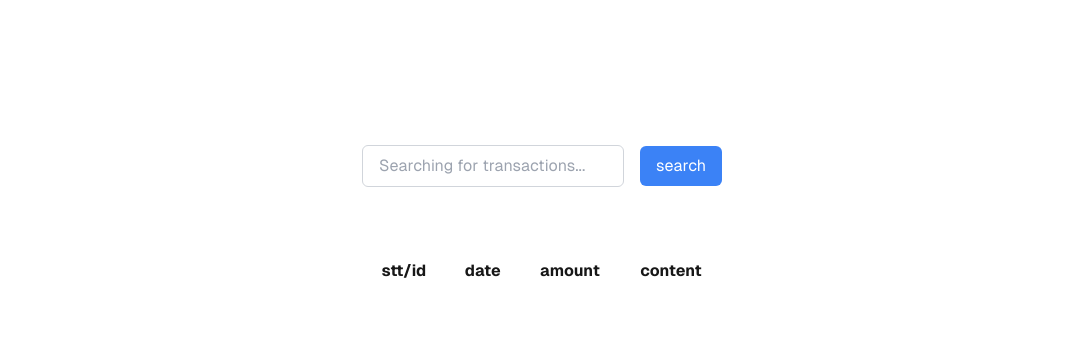
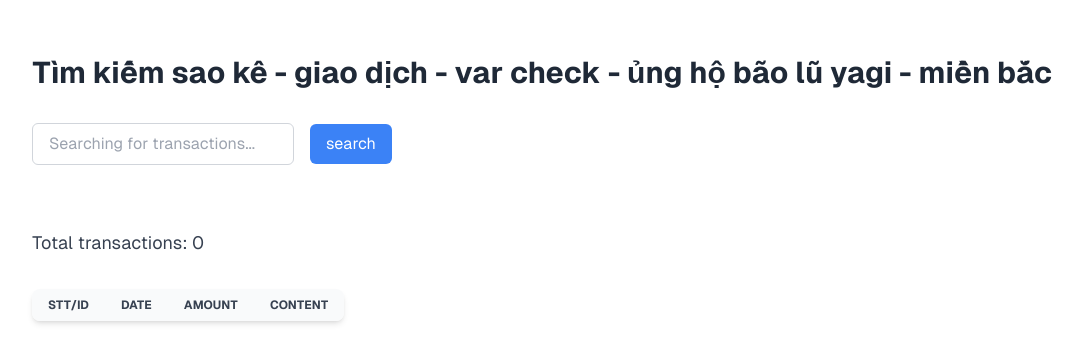
Before and after one commit to ddoffy/saoke-ui, a Next.js app: page / in a window 1280 px wide. Shown: the part 322-684 px from the top of the page, without its empty margins (98-1180 px from the left). Built offline with nearby package versions, Linux system fonts and the light colour scheme.

Commit message:
Update UI and add meta data

```diff
--- a/app/layout.tsx
+++ b/app/layout.tsx
@@ -14,8 +14,13 @@ const geistMono = localFont({
 });
 
 export const metadata: Metadata = {
-  title: "Sao ke | Doffy Law",
-  description: "Sao ke | Doffy Law",
+  title: "Doffy Law | Sao ke - var check - giao dich - ung ho - mien bac - bao lu - yagi",
+  description: "Sao ke | Doffy Law | Tìm kiếm sao kê - giao dịch - var check - ủng hộ bão lũ yagi - miền bắc",
+  keywords: ["Sao ke", "Doffy Law", "var check", "giao dich", "ung ho", "mien bac", "bao lu", "yagi"],
+  viewport: "width=device-width, initial-scale=1",
+  creator: "D. Doffy",
+  publisher: "Doffy Law",
+  authors: { name: "D. Doffy", url: 'https://doffylaw.org' },
 };
 
 export default function RootLayout({
--- a/app/page.tsx
+++ b/app/page.tsx
@@ -1,6 +1,5 @@
-'use client';
+"use client";
 import { useState } from "react";
-
 // item structure to hold the data
 class Item {
   stt: string;
@@ -47,7 +46,7 @@ export default function Home() {
         },
       });
       if (!response.ok) {
-        throw new Error('Something went wrong');
+        throw new Error("Something went wrong");
       }
       const result = await response.json();
       const data = new Result(result.result, result.total);
@@ -56,11 +55,9 @@ export default function Home() {
     } catch (err) {
       if (err instanceof TypeError) {
         setError("Failed to fetch data");
-      }
-      else if (err instanceof Error) {
+      } else if (err instanceof Error) {
         setError(err.message);
-      }
-      else {
+      } else {
         setError("Something went wrong");
       }
       setResult(new Result([], 0)); // Clear any previous data
@@ -81,6 +78,11 @@ export default function Home() {
   return (
     <div className="grid grid-rows-[] items-center justify-items-center min-h-screen p-8 pb-20 gap-16 sm:p-20 font-[family-name:var(--font-geist-sans)]">
       <main className="flex flex-col gap-8 row-start-2 items-center sm:items-start">
+        {/* Add a title */}
+        <h1 className="text-3xl font-bold text-gray-800 dark:text-gray-200">
+          Tìm kiếm sao kê - giao dịch - var check - ủng hộ bão lũ yagi - miền
+          bắc
+        </h1>
         {/* Add a table to display data search   */}
         <div className="flex items-center gap-4">
           <input
@@ -96,7 +98,10 @@ export default function Home() {
               }
             }}
           />
-          <button className="px-4 py-2 bg-blue-500 text-white rounded-md" onClick={handleSearchClick}>
+          <button
+            className="px-4 py-2 bg-blue-500 text-white rounded-md"
+            onClick={handleSearchClick}
+          >
             search
           </button>
         </div>
@@ -104,8 +109,16 @@ export default function Home() {
           {loading && <p>Loading...</p>}
           {error && <p>{error}</p>}
         </div>
-        <table className="table-auto w-full">
-          <thead>
+        <div className="flex items-center gap-4">
+          {/* show total number of transactions */}
+          <p className="text-lg text-gray-700 dark:text-gray-300">
+            {/* display with specific locale */}
+            Total transactions: {result.total.toLocaleString("en-US")}
+          </p>
+        </div>
+        <div className="relative overflow-x-auto shadow-md sm:rounded-lg">
+          <table className="w-full text-sm text-left rtl:text-right text-gray-500 dark:text-gray-400">
+            <thead className="text-xs text-gray-700 uppercase bg-gray-50 dark:bg-gray-700 dark:text-gray-400">
               <tr>
                 <th className="px-4 py-2">stt/id</th>
                 <th className="px-4 py-2">date</th>
@@ -116,14 +129,19 @@ export default function Home() {
             <tbody>
               {result.total > 0 &&
                 result.result.map((item, index) => (
-            <tr key={index}>
-              <td className="border px-4 py-2">{item.stt}</td>
-              <td className="border px-4 py-2">{item.date}</td>
-              <td className="border px-4 py-2">{item.amount}</td>
-              <td className="border px-4 py-2">{item.subject}</td>
-            </tr>))}
+                  <tr
+                    key={index}
+                    className="odd:bg-white odd:dark:bg-gray-900 even:bg-gray-50 even:dark:bg-gray-800 border-b dark:border-gray-700"
+                  >
+                    <td className="px-4 py-2">{item.stt}</td>
+                    <td className="px-4 py-2">{item.date}</td>
+                    <td className="px-4 py-2">{item.amount}</td>
+                    <td className="px-4 py-2">{item.subject}</td>
+                  </tr>
+                ))}
             </tbody>
           </table>
+        </div>
       </main>
     </div>
   );
```
Lines whose indentation alone changed are shown as unchanged.
